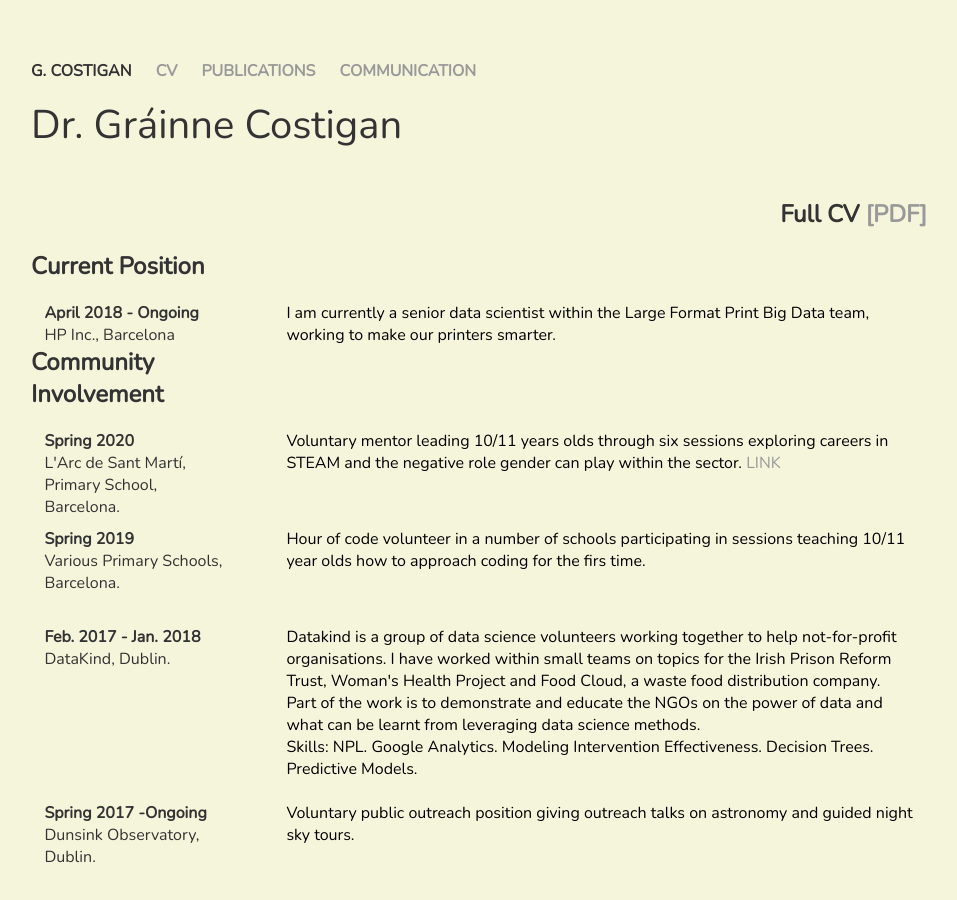
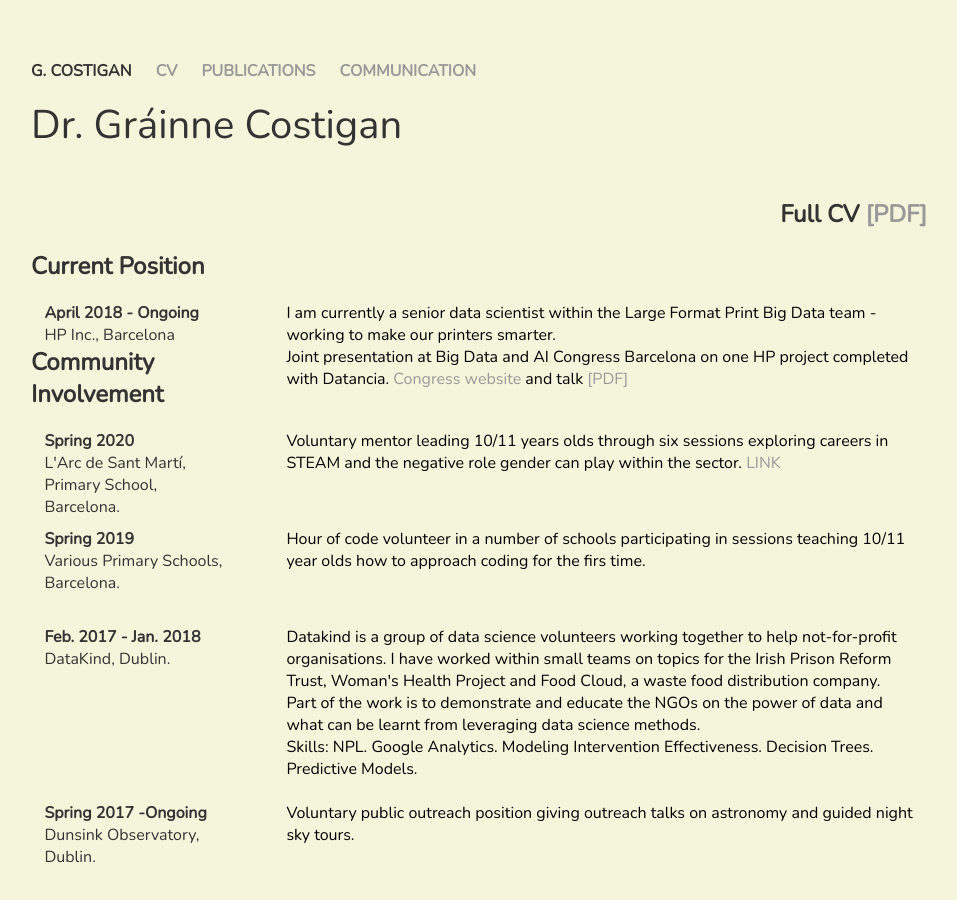
Before and after one commit to twotonnetess/twotonnetess.github.io, a Jekyll site: the page built from cv/index.html, in a window 1280 px wide and 900 px high. Shown: the whole window, without its empty margins (161-1118 px from the left). Built offline with Jekyll 4.4.1, drawn with Linux system fonts in a browser that asks for light colours.

Commit message:
Update index.html
addition of talk at Big Data Congress

```diff
--- a/cv/index.html
+++ b/cv/index.html
@@ -18,7 +18,9 @@ title: CV G. Costigan
    <b>April 2018 - Ongoing </b> </br>
    HP Inc., Barcelona
    </date_place> <place_details>
-      I am currently a senior data scientist within the Large Format Print Big Data team, working to make our printers smarter.
+      I am currently a senior data scientist within the Large Format Print Big Data team - working to make our printers smarter. </br>
+      Joint presentation at Big Data and AI Congress Barcelona on one HP project completed with Datancia.  <a href="https://bigdatacongress.barcelona/en/contents-2019/">Congress website</a> and talk <a href="8.Sesion_SuccessStories2.pdf">[PDF]</a>
+
 
 
 </br>
```
